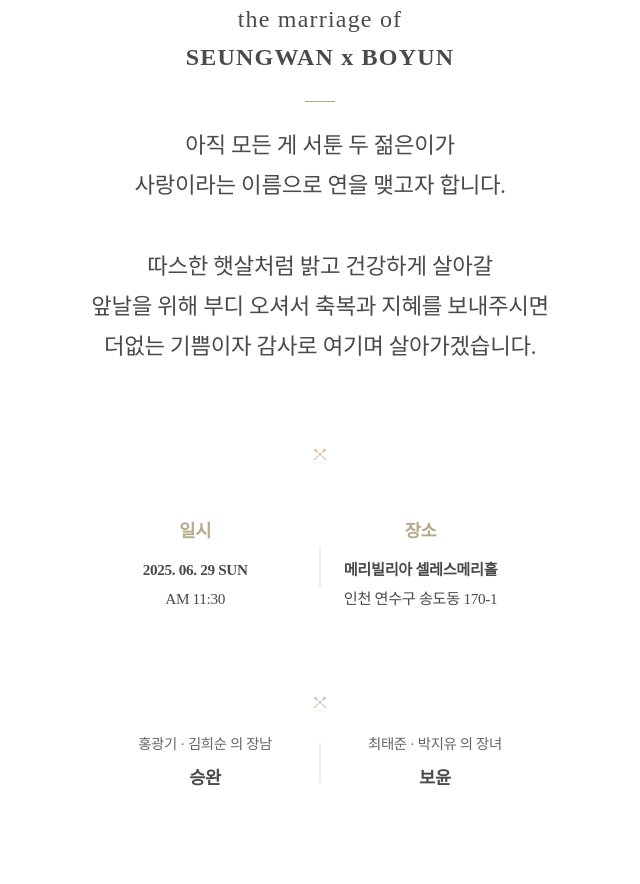
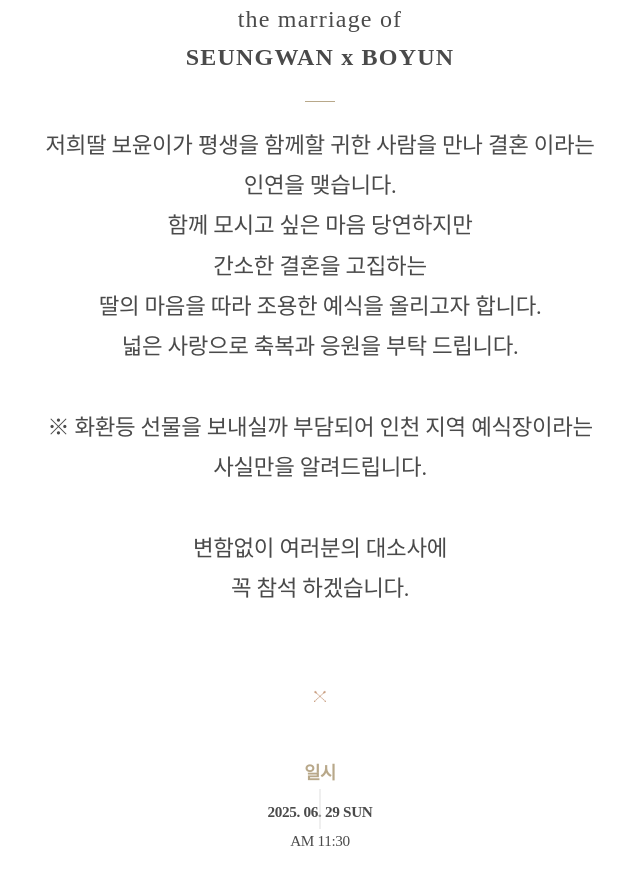
Before and after one commit to binchoo/wedding-site, a React (Vite) app: page / in a window 1280 px wide. Shown: the part 880-1764 px from the top of the page, without its empty margins (320-960 px from the left). Built offline with nearby package versions, Linux system fonts and the light colour scheme.

Commit message:
Update Intro.jsx

```diff
--- a/src/components/Intro.jsx
+++ b/src/components/Intro.jsx
@@ -8,11 +8,14 @@ const Intro = () => {
       <h2><strong>SEUNGWAN x BOYUN</strong></h2>
       <div className="divider"></div>
       <p className="intro-text">
-        아직 모든 게 서툰 두 젊은이가<br/>
-        사랑이라는 이름으로 연을 맺고자 합니다.<br/><br/>
-        따스한 햇살처럼 밝고 건강하게 살아갈<br/>
-        앞날을 위해 부디 오셔서 축복과 지혜를 보내주시면<br/>
-        더없는 기쁨이자 감사로 여기며 살아가겠습니다.
+        저희딸 보윤이가 평생을 함께할 귀한 사람을 만나 결혼 이라는 인연을 맺습니다.<br/>
+        함께 모시고 싶은 마음 당연하지만<br/>
+        간소한 결혼을 고집하는<br/>
+        딸의 마음을 따라 조용한 예식을 올리고자 합니다.<br/>
+        넓은 사랑으로 축복과 응원을 부탁 드립니다.<br/><br/>
+        ※ 화환등 선물을 보내실까 부담되어 인천 지역 예식장이라는 사실만을 알려드립니다.<br/><br/>
+        변함없이 여러분의 대소사에<br/>
+        꼭 참석 하겠습니다.
       </p>
 
       <div className="flower-divider">
@@ -24,11 +27,6 @@ const Intro = () => {
           <h3><strong>일시</strong></h3>
           <p><strong>2025. 06. 29 SUN</strong></p>
           <p>AM 11:30</p>
-        </div>
-        <div className="intro-detail">
-          <h3><strong>장소</strong></h3>
-          <p><strong>메리빌리아 셀레스메리홀</strong></p>
-          <p>인천 연수구 송도동 170-1</p>
         </div>
       </div>
 
```
